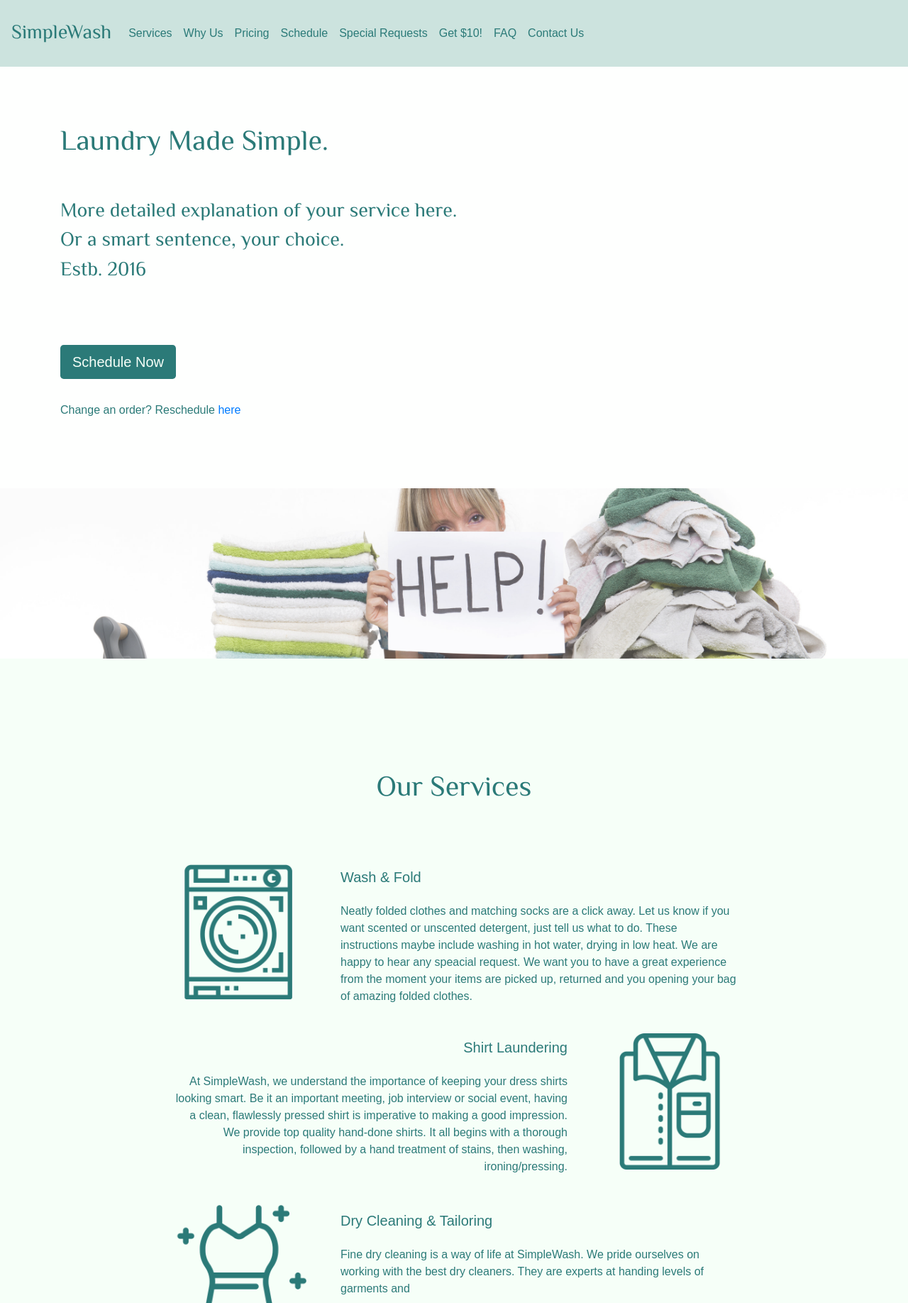
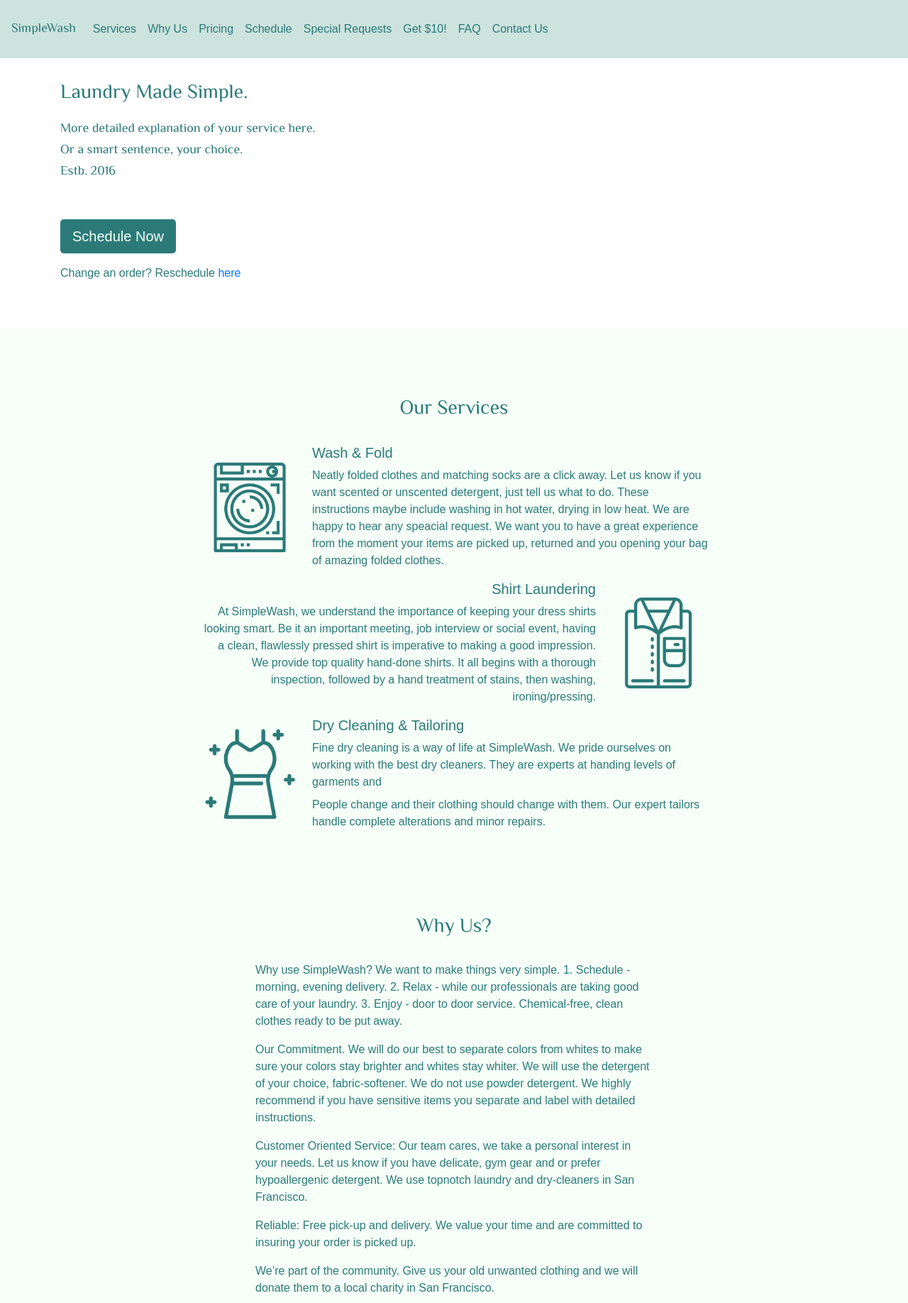
Before and after one commit to emmiehe/responsive-redesign-case, a PHP site: page / in a window 1280 px wide. Shown: the top 1836 px of the page at 71% size. Run offline with PHP 8.4, Linux system fonts and the light colour scheme; some web fonts are replaced.

Commit message:
intro height

```diff
--- a/home.html
+++ b/home.html
@@ -34,17 +34,17 @@
 
     <!-- Main function should be presented in this seciton -->
     <div id="intro">
-    <div class="container d-flex flex-column justify-content-center" style="height: 28rem;">
+    <div class="container d-flex flex-column justify-content-center" style="height: var(--intro-height);">
       <h1 style="font-weight: 500;">Laundry Made Simple.</h1>
       <div>
         <h3>More detailed explanation of your service here.</h3>
         <h3>Or a smart sentence, your choice.</h3>
         <h3>Estb. 2016</h3>
       </div>
-      <div style="padding: 5rem 2rem 0 0;">
+      <div style="padding: var(--padding-between) var(--padding-bottom) 0 0;">
         <button type="button" class="btn btn-lg" style="background-color: var(--txt-color-primary); color: var(--bg-color);">Schedule Now</button>
       </div>
-      <div style="padding: 2rem 5rem 0 0;">
+      <div style="padding: var(--padding-bottom) var(--padding-between) 0 0;">
 	<span>Change an order?</span>
 	<span>Reschedule <a href="#">here</a></span>
       </div>
--- a/index.css
+++ b/index.css
@@ -33,6 +33,7 @@
     --bg-color-secondary: #fefffe;
     --bg-color-nav: #cce3de;
     --txt-color-primary: #2B7A78; /* #6b9080; */
+    --intro-height: 28rem;
     --padding-top: 10rem;
     --padding-bottom: 2rem;
     --padding-between: 5rem;
@@ -99,8 +100,9 @@
     overflow: hidden;
 }
 
-@media only screen and (max-width: 1024px) {
+@media only screen and (max-width: 1400px) {
     :root {
+	--intro-height: 20rem;
 	--padding-top: 6rem;
 	--padding-bottom: 1rem;
 	--padding-between: 3rem;
```
